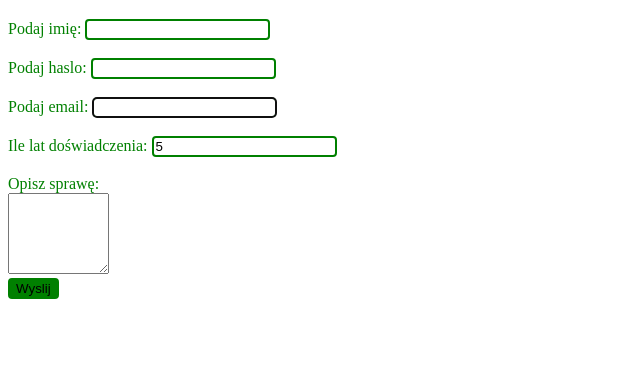
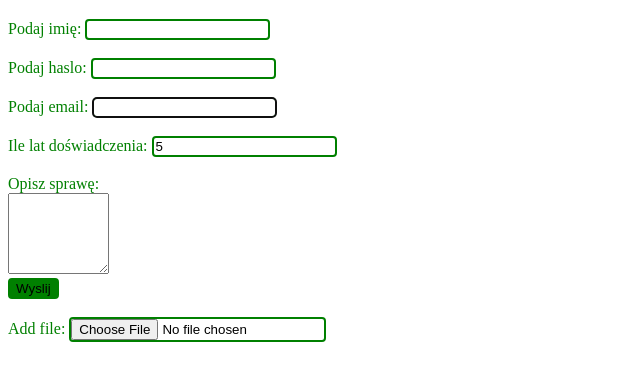
Before and after one commit to kasia-g1/key, a plain HTML site: page index.html in a window 1280 px wide. Shown: the part 61-442 px from the top of the page, without its empty margins (0-640 px from the left). Drawn offline with Linux system fonts and the light colour scheme.

Commit message:
Add file

```diff
--- a/index.html
+++ b/index.html
@@ -61,6 +61,11 @@
         <div>
           <input type="submit" id="sendForm" name="sandForm" value="Wyslij" />
         </div>
+        <br>
+        <div>
+          <label for="files">Add file:</label>
+          <input type="file" id="file" name="file">
+        </div>
       </form>
     </div>
   </body>
```
Also changed, not shown: style.css (line endings or trailing spaces).
